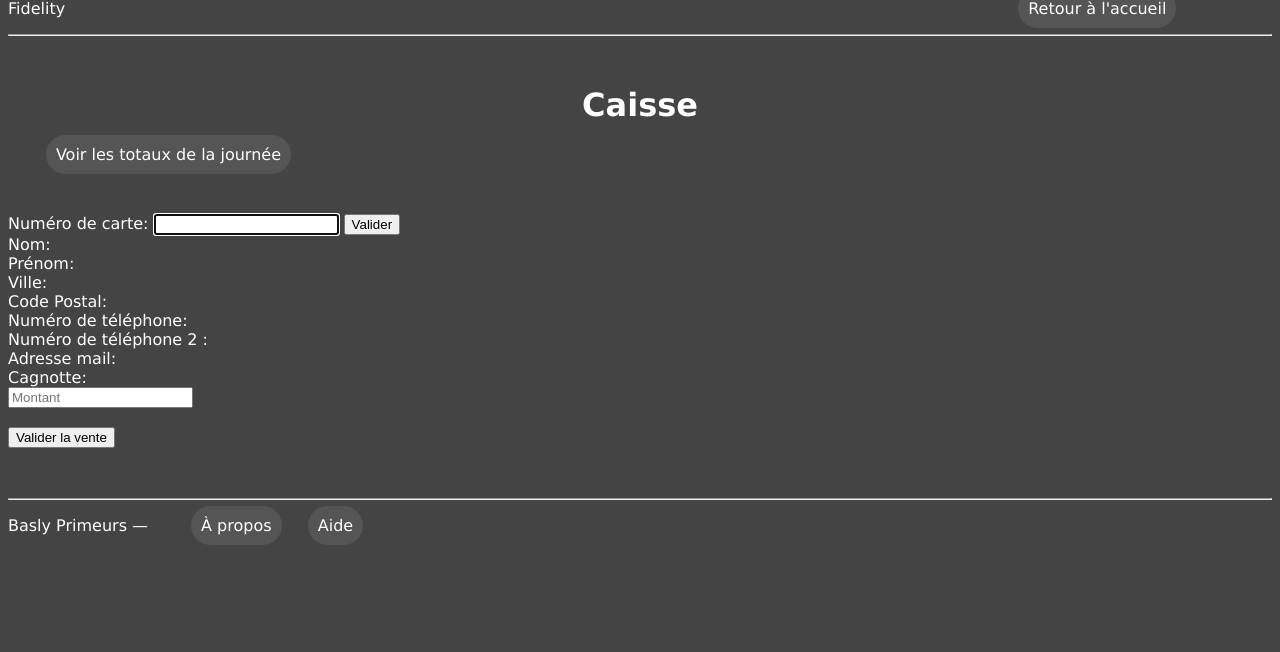
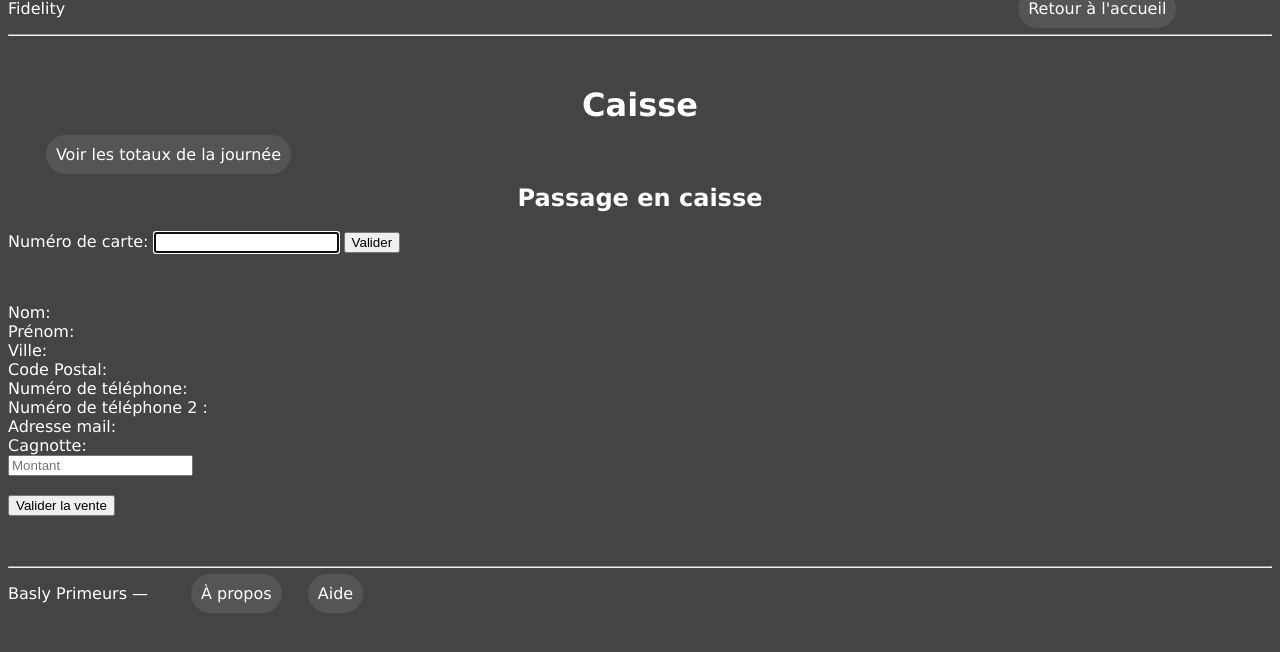
Before and after one commit to CentraleLille-IG2I/fidelity, a PHP site: page /index.php?page=caisse in a window 1280 px wide. Shown: the part 17-669 px from the top of the page. Run offline with PHP 8.4, Linux system fonts and the light colour scheme.

Commit message:
Correctif Caisse
Plusieurs choses :
- Bug https://github.com/Richard-Degenne/fidelity/issues/10 corrigé
- Réorganisation de la page (Champ montant avant les réductions)
- Désactivation du champ post-réduction.

```diff
--- a/Modules/caisse.php
+++ b/Modules/caisse.php
@@ -57,13 +57,14 @@ function caisse()
 ?>
 
 <a class="but" href="index.php?page=caisse&mode=total">Voir les totaux de la journée</a>
-<form id="caisselist"action="index.php?page=caisse" method="post">
+
+	<h2>Passage en caisse</h2>
+	Numéro de carte: <input type="text" id="numeroCarte" onkeydown="verifEntree()" autofocus />
+	<input type="button" onClick="getClient()" value="Valider" /><br />
+	<form id="caisselist"action="index.php?page=caisse" method="post">
 	<input type="hidden" name="submit" value="reducter" />
 	<input id="idUser" type="hidden" name="idUser" value="" />
 	<input id="cagnotteF" type="hidden" name="cagnotte" value="" />
-
-	Numéro de carte: <input type="text" id="numeroCarte" onkeydown="verifEntree()" autofocus />
-	<input type="button" onClick="getClient()" value="Valider" /><br />
 	Nom: <span id="nom"></span><br />
 	Prénom: <span id="prenom"></span><br />
 	Ville: <span id="ville"></span><br />
@@ -73,12 +74,12 @@ function caisse()
 	Adresse mail: <span id="adresseMail"></span><br />
 	Cagnotte: <span id="cagnotte"></span><br />
 
-	<div id="reducs"></div>
-
 	<div id="prix">
 		<input type="text" id="preReduc" name="valeurInitiale" placeholder="Montant" onkeyup="transfertMontant();checkSubmit();" /><br />
-		<input type="text" id="postReduc" name="valeurFinale" placeholder="Montant post-réduction" style=display:none /><br />
+		<input type="text" id="postReduc" name="valeurFinale" placeholder="Montant post-réduction" style=display:none disabled/><br />
 	</div>
+
+	<div id="reducs"></div>
 
 	<input type="submit" id="appliqueReduc" value="Valider la vente" />
 </form>
```
